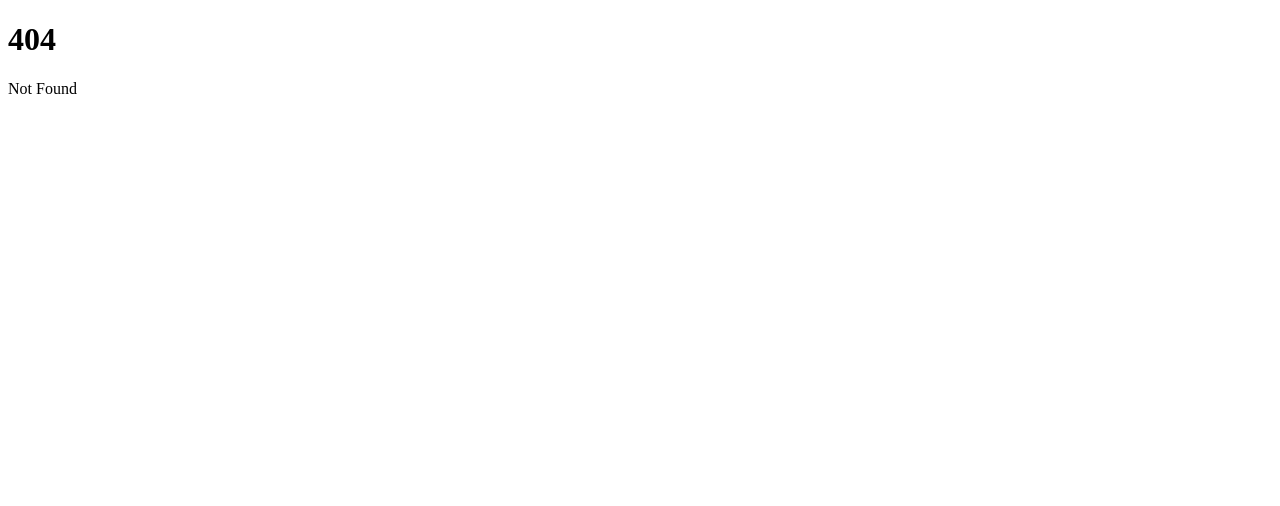
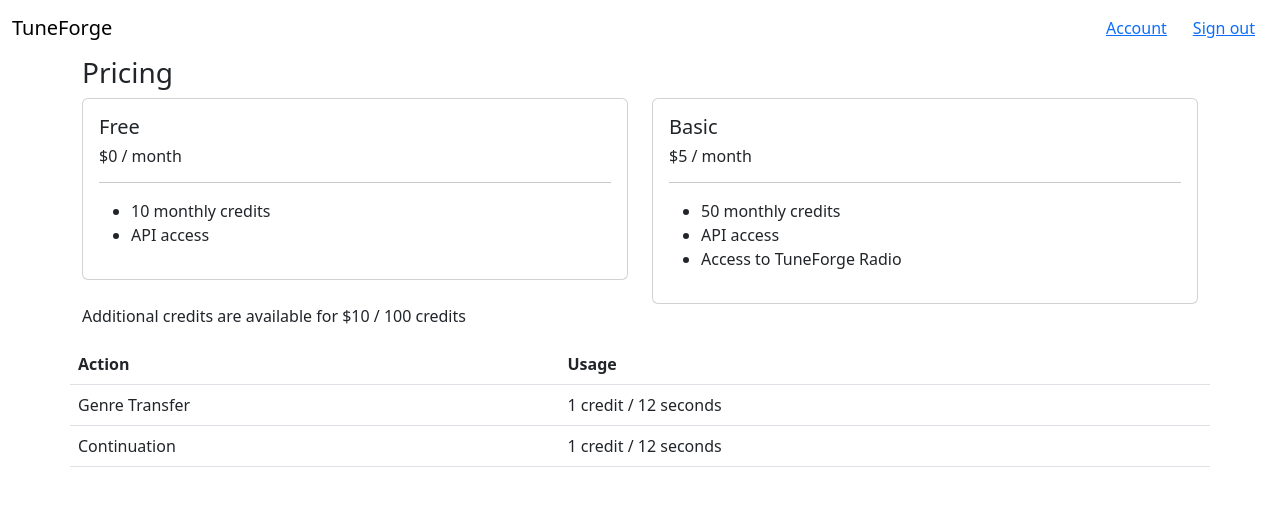
Before and after one commit to laplaceon/orpheus-web, a SvelteKit app: page /pricing in a window 1280 px wide. Before the commit this address had no page. Shown: the top 506 px of the page. Built offline with nearby package versions, Linux system fonts and the light colour scheme.

Commit message:
Added home, account, pricing pages

```diff
--- a/package.json
+++ b/package.json
@@ -18,5 +18,9 @@
 		"typescript": "^5.0.0",
 		"vite": "^4.3.0"
 	},
-	"type": "module"
+	"type": "module",
+	"dependencies": {
+		"@auth/core": "^0.8.2",
+		"@auth/sveltekit": "^0.3.1"
+	}
 }
--- a/src/app.html
+++ b/src/app.html
@@ -3,6 +3,8 @@
 	<head>
 		<meta charset="utf-8" />
 		<link rel="icon" href="%sveltekit.assets%/favicon.png" />
+		<link href="https://cdn.jsdelivr.net/npm/bootstrap@5.3.0/dist/css/bootstrap.min.css" rel="stylesheet" integrity="sha384-9ndCyUaIbzAi2FUVXJi0CjmCapSmO7SnpJef0486qhLnuZ2cdeRhO02iuK6FUUVM" crossorigin="anonymous">
+		<script src="https://cdn.jsdelivr.net/npm/bootstrap@5.3.0/dist/js/bootstrap.bundle.min.js" integrity="sha384-geWF76RCwLtnZ8qwWowPQNguL3RmwHVBC9FhGdlKrxdiJJigb/j/68SIy3Te4Bkz" crossorigin="anonymous"></script>
 		<meta name="viewport" content="width=device-width" />
 		%sveltekit.head%
 	</head>
--- /dev/null
+++ b/src/hooks.server.ts
@@ -0,0 +1,14 @@
+import { SvelteKitAuth } from "@auth/sveltekit";
+import Credentials from "@auth/core/providers/credentials";
+
+export const handle = SvelteKitAuth({
+    providers: [
+        Credentials({
+            name: "Credentials",
+            credentials: {
+                email: {label: "Email", type: "text", placeholder: ""},
+                password: {label: "Password", type: "password"}
+            }
+        })
+    ],
+});
--- /dev/null
+++ b/src/routes/+layout.svelte
@@ -0,0 +1,44 @@
+<script lang="ts">
+    import { signOut } from "@auth/sveltekit/client"
+    import { page } from "$app/stores"
+</script>
+
+<nav class="navbar">
+    <div class="container-fluid">
+        <a class="navbar-brand" href="/">TuneForge</a>
+        <div class="navbar-expand" id="navbarNav">
+            <ul class="navbar-nav">
+                {#if true}
+                    <li class="nav-item">
+                        <button type="button" class="btn btn-link">
+                            <a href="/account">Account</a>
+                        </button>
+                    </li>
+                    <li class="nav-item">
+                        <button type="button" class="btn btn-link">
+                            <a href="/login">Sign out</a>
+                        </button>
+                    </li>
+                {:else}
+                    <li class="nav-item">
+                        <button type="button" class="btn btn-link">
+                            <a href="/login">Sign in</a>
+                        </button>
+                    </li>
+                {/if}
+            </ul>
+        </div>
+    </div>
+
+</nav>
+
+<div id="content" class="container-fluid">
+    <slot />
+</div>
+
+<style>
+    /* nav.navbar {
+        background-color: black;
+        color: white;
+    } */
+</style>
--- /dev/null
+++ b/src/routes/pricing/+page.svelte
@@ -0,0 +1,59 @@
+<section class="pricing">
+    <div class="container">
+        <div class="row">
+            <h3>Pricing</h3>
+        </div>
+        <div class="row">
+            <div class="col-lg">
+                <div class="card mb-5 mb-lg-0">
+                    <div class="card-body">
+                        <h5 class="card-title">Free</h5>
+                        <h6 class="card-title">$0 / month</h6>
+                        <hr />
+                        <ul>
+                            <li>10 monthly credits</li>
+                            <li>API access</li>
+                        </ul>
+                    </div>
+                </div>
+            </div>
+            <div class="col-lg">
+                <div class="card mb-5 mb-lg-0">
+                    <div class="card-body">
+                        <h5 class="card-title">Basic</h5>
+                        <h6 class="card-title">$5 / month</h6>
+                        <hr />
+                        <ul>
+                            <li>50 monthly credits</li>
+                            <li>API access</li>
+                            <li>Access to TuneForge Radio</li>
+                        </ul>
+                    </div>
+                </div>
+            </div>
+        </div>
+        <div class="row">
+            <p>Additional credits are available for $10 / 100 credits</p>
+        </div>
+        <div class="row">
+            <table class="table">
+                <thead>
+                    <tr>
+                        <th scope="col">Action</th>
+                        <th scope="col">Usage</th>
+                    </tr>
+                </thead>
+                <tbody>
+                    <tr>
+                        <td>Genre Transfer</td>
+                        <td>1 credit / 12 seconds</td>
+                    </tr>
+                    <tr>
+                        <td>Continuation</td>
+                        <td>1 credit / 12 seconds</td>
+                    </tr>
+                </tbody>
+            </table>
+        </div>
+    </div>
+</section>
```
Also changed, not shown: src/routes/+page.svelte (+70 -2 lines), src/routes/account/+page.svelte (added, +40 -0 lines), src/routes/login/+page.svelte (added, +27 -0 lines), 1 other file (tests, documents, lock files or other folders).
